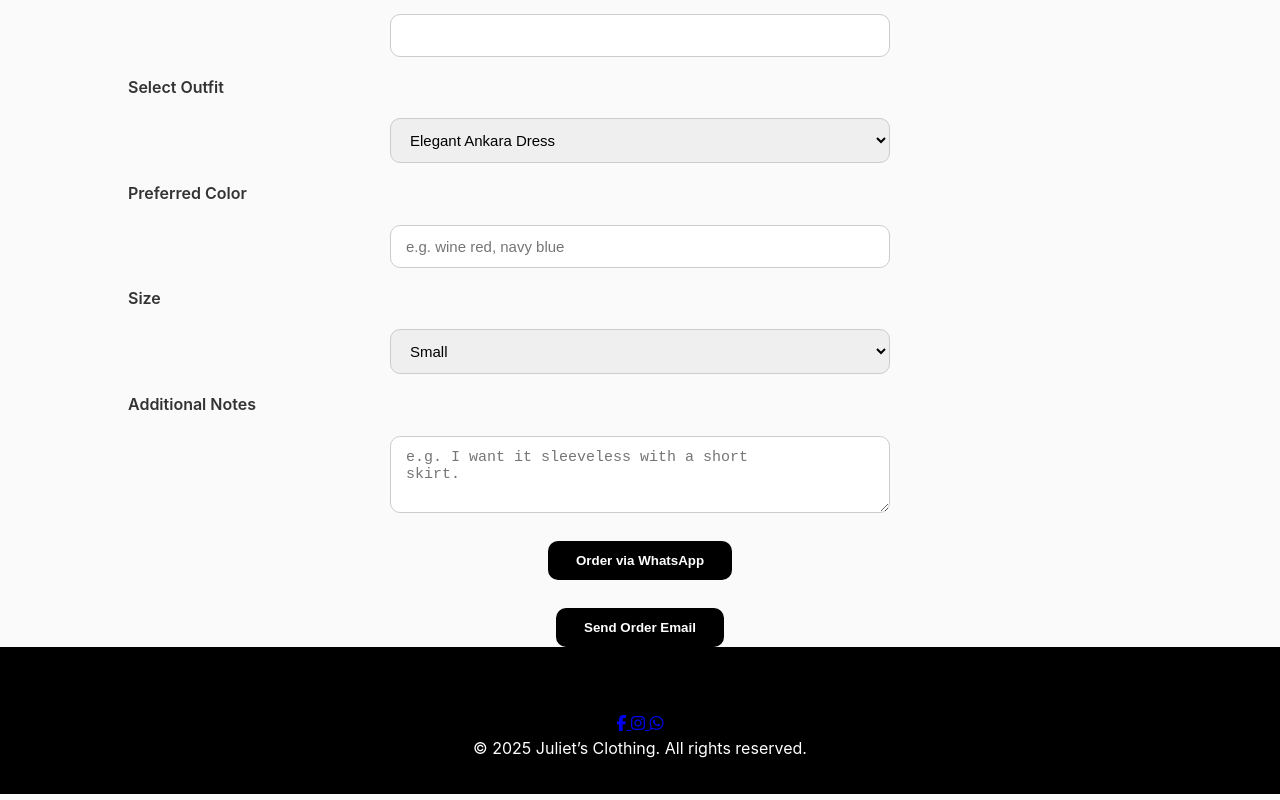
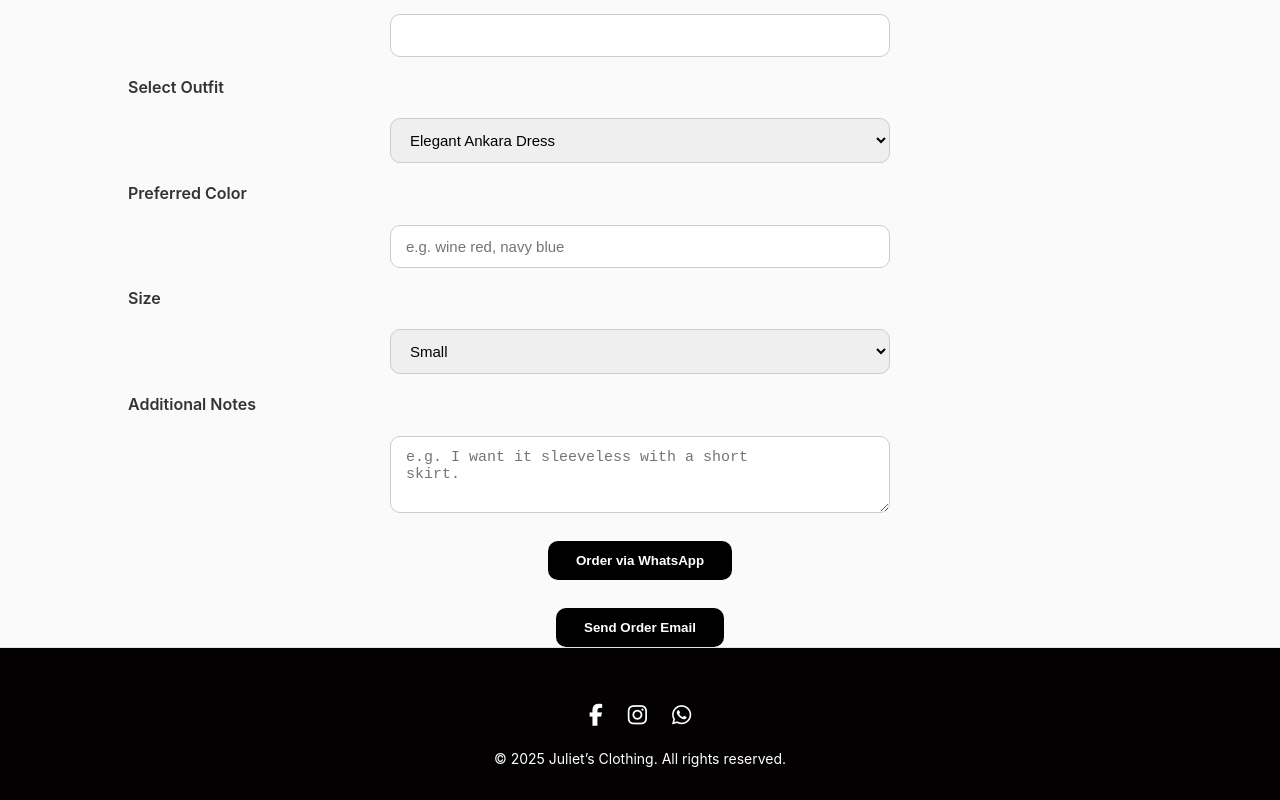
Before and after one commit to thesurecodes/thesurecodes.github.io, a plain HTML site: page index.html in a window 1280 px wide. Shown: the part 1363-2163 px from the top of the page. Drawn offline with Linux system fonts and the light colour scheme.

Commit message:
Update style.css

```diff
--- a/css/style.css
+++ b/css/style.css
@@ -666,7 +666,7 @@
  }
 
  /* Footer */
- .footer {
+ /* .footer {
      background: #000;
      color: white;
      padding: 4rem 2rem 2rem;
@@ -695,6 +695,52 @@
 
  .footer-links a:hover {
      color: white;
+ } */
+
+ .footer {
+     background-color: #030101;
+     border-top: 1px solid #e5e5e5;
+     padding: 50px 20px 30px;
+     text-align: center;
+ }
+
+
+ .footer-social {
+     display: flex;
+     justify-content: center;
+     gap: 25px;
+     margin-bottom: 15px;
+ }
+
+
+ .footer-social a {
+     color: #fff;
+     font-size: 22px;
+     transition: all 0.3s ease;
+ }
+
+
+ .footer-social a:hover {
+     color: #fff;
+     transform: scale(1.1);
+ }
+
+
+ .footer p {
+     color: #fff;
+     font-size: 14px;
+     margin-top: 10px;
+ }
+
+
+ /* Optional: make icons slightly larger on hover for an elegant feel */
+ .footer-social i {
+     transition: transform 0.3s ease;
+ }
+
+
+ .footer-social i:hover {
+     transform: scale(1.2);
  }
 
  /* Responsive */
```
